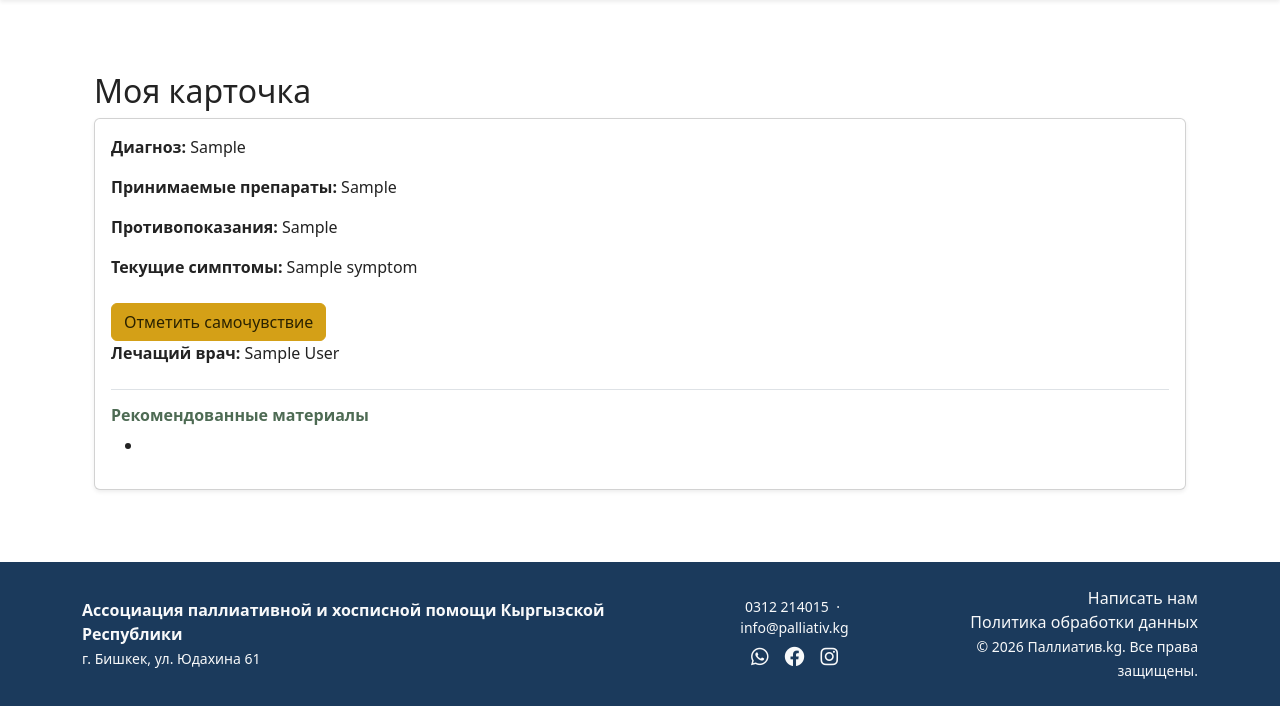
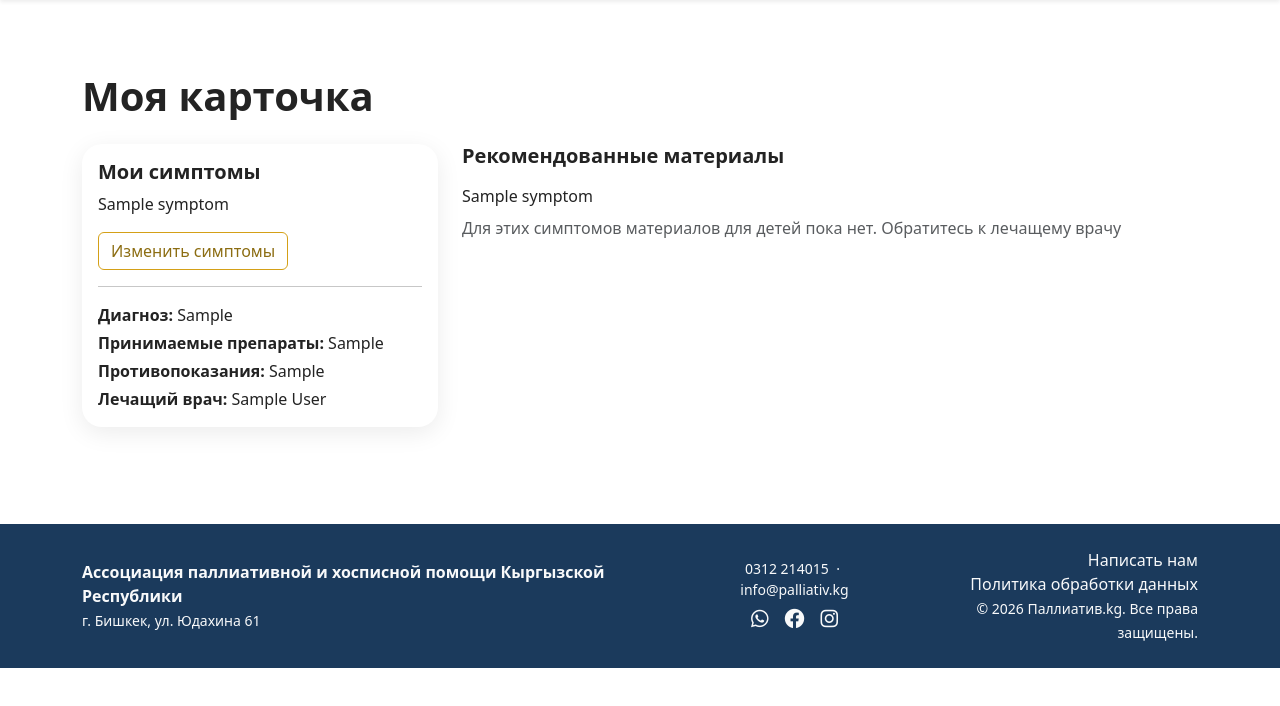
Before and after one commit to ramazantoichuev/palliativ, a Django app: template templates/patients/patient_dashboard.html in a window 1280 px wide. Shown: the part 132-838 px from the top of the page. After the commit the page ends 800 px from the top, so only its background shows below. Run offline with Django 5.2, Linux system fonts and the light colour scheme; the template is opened without the code that fills it: values that come from a table or form of the project are taken from there, others are empty; data comes from the database, SQL or seed files in the repository; tables that the repository leaves empty hold one stand-in row (values such as "Sample post"); parts of the project's set-up code (start-up, migrations or seed data) failed here and were passed over; some libraries are stand-ins or nearby versions.

Commit message:
Ticket 126

```diff
--- a/accounts/admin.py
+++ b/accounts/admin.py
@@ -61,6 +61,8 @@ class BaseUserAdmin(UserAdmin):
 
 @admin.register(PatientProfile)
 class PatientProfileAdmin(admin.ModelAdmin):
+    list_display = ("user", "is_child")
+    list_filter = ("is_child",)
     search_fields = ["user__first_name", "user__last_name", "user__email"]
 
 
--- a/accounts/models.py
+++ b/accounts/models.py
@@ -103,6 +103,7 @@ class PatientProfile(models.Model):
         BaseUser, on_delete=models.CASCADE, related_name="patient_profile"
     )
     diagnosis = models.TextField(_("Диагноз"), blank=True)
+    is_child = models.BooleanField(_("Пациент — ребёнок (до 18 лет)"), default=False)
 
     class Meta:
         verbose_name = _("Пациент")
--- /dev/null
+++ b/patients/matching.py
@@ -0,0 +1,63 @@
+from resources.models.resources import Resource
+
+ALL_AUDIENCES = [
+    Resource.AUDIENCE_SPECIALIST,
+    Resource.AUDIENCE_CAREGIVER,
+    Resource.AUDIENCE_PEDIATRIC,
+]
+
+
+def allowed_audiences(*, for_doctor, is_child):
+    """Врач: specialist + (pediatric | caregiver). Пациент: только свой."""
+    own = Resource.AUDIENCE_PEDIATRIC if is_child else Resource.AUDIENCE_CAREGIVER
+    if for_doctor:
+        return [Resource.AUDIENCE_SPECIALIST, own]
+    return [own]
+
+
+def fetch_resources(symptom_ids, audiences):
+    return list(
+        Resource.objects.filter(
+            symptoms__id__in=symptom_ids, audience__in=audiences
+        )
+        .distinct()
+        .order_by("-created_at")
+        .prefetch_related("symptoms")
+    )
+
+
+def group_resources(symptoms, resources, audiences):
+    """[{"symptom": s, "resources": [...]}, ...]. Материал виден в группе
+    каждого подходящего симптома карточки."""
+    by_symptom = {s.id: [] for s in symptoms}
+    for resource in resources:
+        if resource.audience not in audiences:
+            continue
+        for symptom in resource.symptoms.all():
+            if symptom.id in by_symptom:
+                by_symptom[symptom.id].append(resource)
+    return [{"symptom": s, "resources": by_symptom[s.id]} for s in symptoms]
+
+
+def match_resources(symptoms, *, for_doctor, is_child):
+    symptoms = list(symptoms)
+    if not symptoms:
+        return []
+    audiences = allowed_audiences(for_doctor=for_doctor, is_child=is_child)
+    resources = fetch_resources([s.id for s in symptoms], audiences)
+    return group_resources(symptoms, resources, audiences)
+
+
+def match_for_cards(cards):
+    """Кабинет врача: один запрос материалов на все карточки.
+    Результат кладётся в card._resource_groups."""
+    ids = {s.id for card in cards for s in card.symptoms.all()}
+    resources = fetch_resources(ids, ALL_AUDIENCES) if ids else []
+    for card in cards:
+        audiences = allowed_audiences(
+            for_doctor=True, is_child=card.patient.is_child
+        )
+        card._resource_groups = group_resources(
+            list(card.symptoms.all()), resources, audiences
+        )
+    return cards
--- a/patients/models/patients.py
+++ b/patients/models/patients.py
@@ -2,7 +2,6 @@ from django.db import models
 from django.utils.translation import gettext_lazy as _
 
 from accounts.models import DoctorProfile, PatientProfile
-from resources.models.resources import Resource
 
 
 class Symptom(models.Model):
@@ -46,15 +45,15 @@ class PatientCard(models.Model):
     def __str__(self):
         return f"{self.patient} — {self.diagnosis[:30]}"
 
-    def get_matching_resources(self):
-        if hasattr(self, "_prefetched_matching_resources"):
-            return self._prefetched_matching_resources
+    def get_resource_groups(self):
+        """Материалы по симптомам для пациента (кабинет врача подставляет
+        результат через match_for_cards)."""
+        if hasattr(self, "_resource_groups"):
+            return self._resource_groups
         if not self.pk:
             return []
+        from patients.matching import match_resources
 
-        if "symptoms" in getattr(self, "_prefetched_objects_cache", {}):
-            symptom_ids = [s.id for s in self.symptoms.all()]
-            if not symptom_ids:
-                return Resource.objects.none()
-            return Resource.objects.filter(symptoms__id__in=symptom_ids).distinct()
-        return Resource.objects.filter(symptoms__in=self.symptoms.all()).distinct()
+        return match_resources(
+            self.symptoms.all(), for_doctor=False, is_child=self.patient.is_child
+        )
--- a/resources/models/resources.py
+++ b/resources/models/resources.py
@@ -1,5 +1,5 @@
+import os
 import re
-import os
 
 from django.conf import settings
 from django.core.validators import FileExtensionValidator
@@ -8,10 +8,10 @@ from django.urls import reverse
 from django.utils.text import slugify
 from django.utils.translation import gettext_lazy as _
 from transliterate import translit
-from resources.utils import file_kind
 
 from common.choices import ImageProcessingStatus
 from common.validators import validate_resource_file_size
+from resources.utils import file_kind
 
 
 class Resource(models.Model):
--- a/resources/utils.py
+++ b/resources/utils.py
@@ -1,4 +1,5 @@
 import os
+
 from resources.constants import (
     RESOURCE_SUBCATEGORY_MORE_THRESHOLD,
     RESOURCE_SUBCATEGORY_VISIBLE,
--- a/resources/views.py
+++ b/resources/views.py
@@ -2,16 +2,15 @@ import logging
 import os
 import zipfile
 from io import BytesIO
+from urllib.parse import urlencode
 
 from django.http import Http404, HttpResponse
 from django.shortcuts import get_object_or_404
 from django.views import View
 from django.views.generic import DetailView, ListView
 
-from .constants import RESOURCES_PER_PAGE, RESOURCE_AUDIENCE_CHIPS_MAX
+from .constants import RESOURCE_AUDIENCE_CHIPS_MAX, RESOURCES_PER_PAGE
 from .models.resources import Resource
-
-from urllib.parse import urlencode
 from .utils import split_visible_hidden
 
 logger = logging.getLogger(__name__)
--- /dev/null
+++ b/templates/patients/partials/resource_groups.html
@@ -0,0 +1,26 @@
+{% load i18n %}
+{% for group in groups %}
+<section class="resource-group mb-4">
+    <span class="badge-symptom">{{ group.symptom.name }}</span>
+    {% if group.resources %}
+    <div class="row row-cols-1 row-cols-md-2 g-3 mt-1">
+        {% for resource in group.resources %}
+        <div class="col">
+            <div class="card card-soft card-hover h-100">
+                <div class="card-body">
+                    <span class="badge-audience badge-audience--{{ resource.audience }}">
+                        {% if resource.audience == "pediatric" %}{% translate "Детям" %}{% elif resource.audience == "specialist" %}{% translate "Для специалистов" %}{% else %}{% translate "Ухаживающим" %}{% endif %}
+                    </span>
+                    <h3 class="h6 card-title mt-2 mb-0">
+                        <a href="{{ resource.get_absolute_url }}" class="stretched-link text-decoration-none">{{ resource.title }}</a>
+                    </h3>
+                </div>
+            </div>
+        </div>
+        {% endfor %}
+    </div>
+    {% else %}
+    <p class="text-muted mt-2 mb-0">{{ empty_message }}</p>
+    {% endif %}
+</section>
+{% endfor %}
--- a/templates/patients/patient_dashboard.html
+++ b/templates/patients/patient_dashboard.html
@@ -2,64 +2,53 @@
 {% load i18n %}
 
 {% block content %}
-<div class="container mt-5">
-    <h2>{% translate "Моя карточка" %}</h2>
+<h1 class="page-title cabinet-title fw-bold mb-4">{% translate "Моя карточка" %}</h1>
 
 {% if patient_cards %}
     {% for card in patient_cards %}
-        <div class="card mb-4 shadow-sm">
+    <div class="row g-4 mb-5">
+        <div class="col-lg-4">
+            <div class="card card-soft">
                 <div class="card-body">
-                <p><strong>{% translate "Диагноз" %}:</strong> {{ card.diagnosis }}</p>
-                <p><strong>{% translate "Принимаемые препараты" %}:</strong> {{ card.medications|default:"—" }}</p>
-                <p><strong>{% translate "Противопоказания" %}:</strong> {{ card.contraindications|default:"—" }}</p>
-                <p>
-                    <strong>{% translate "Текущие симптомы" %}:</strong>
+                    <h2 class="h5 cabinet-heading fw-bold">{% translate "Мои симптомы" %}</h2>
+                    <div class="d-flex flex-wrap gap-2 mb-3">
                         {% for symptom in card.symptoms.all %}
-                        {{ symptom.name }}{% if not forloop.last %}, {% endif %}
+                            <span class="badge-symptom">{{ symptom.name }}</span>
                         {% empty %}
-                        {% translate "не указаны" %}
+                            <span class="text-muted">{% translate "Симптомы не указаны." %}</span>
                         {% endfor %}
-                </p>
-
-                <a href="{% url 'patients:symptom_survey' %}" class="btn btn-primary mt-2">
-                    {% translate "Отметить самочувствие" %}
+                    </div>
+                    <a href="{% url 'patients:symptom_survey' %}" class="btn btn-outline-primary">
+                        {% translate "Изменить симптомы" %}
                     </a>
-
+                    <hr>
+                    <p class="mb-1"><strong>{% translate "Диагноз" %}:</strong> {{ card.diagnosis }}</p>
+                    <p class="mb-1"><strong>{% translate "Принимаемые препараты" %}:</strong> {{ card.medications|default:"—" }}</p>
+                    <p class="mb-1"><strong>{% translate "Противопоказания" %}:</strong> {{ card.contraindications|default:"—" }}</p>
                     {% if card.doctor %}
-                <p>
+                    <p class="mb-0">
                         <strong>{% translate "Лечащий врач" %}:</strong>
                         {{ card.doctor.user.first_name }} {{ card.doctor.user.last_name }}
                     </p>
                     {% endif %}
-                <div class="mt-4 pt-3 border-top">
-                    <h6 class="text-success fw-bold">
-                        <i class="bi bi-heart-pulse-fill"></i> {% translate "Рекомендованные материалы" %}
-                    </h6>
-                    <div class="mt-2">
-                        {% with resources=card.get_matching_resources %}
-                        {% if resources %}
-                            <ul>
-                                {% for resource in resources %}
-                                    <li>
-                                        <a href="#">
-                                            {{ resource.title }}
-                                        </a>
-                                    </li>
-                                {% endfor %}
-                            </ul>
-                        {% else %}
-                            <p class="text-muted">
-                                {% if card.symptoms.all %}
-                                    {% translate "Нет подходящих материалов по текущим симптомам." %}
-                                {% else %}
-                                    {% translate "Симптомы не указаны." %}
-                                {% endif %}
-                            </p>
-                        {% endif %}
-                    {% endwith %}
+                </div>
             </div>
         </div>
 
+        <div class="col-lg-8">
+            <h2 class="h5 cabinet-heading fw-bold mb-3">{% translate "Рекомендованные материалы" %}</h2>
+            {% with groups=card.get_resource_groups %}
+                {% if groups %}
+                    {% if card.patient.is_child %}
+                        {% translate "Для этих симптомов материалов для детей пока нет. Обратитесь к лечащему врачу" as empty_msg %}
+                    {% else %}
+                        {% translate "По этому симптому материалов пока нет" as empty_msg %}
+                    {% endif %}
+                    {% include 'patients/partials/resource_groups.html' with groups=groups empty_message=empty_msg %}
+                {% else %}
+                    <p class="text-muted">{% translate "Симптомы не указаны." %}</p>
+                {% endif %}
+            {% endwith %}
         </div>
     </div>
     {% endfor %}
@@ -68,5 +57,4 @@
         <p class="fs-5 mb-0">{% translate "У вас пока нет созданной карточки." %}</p>
     </div>
 {% endif %}
-</div>
 {% endblock %}
```
Also changed, not shown: accounts/forms.py (+26 -1 lines), patients/views.py (+3 -32 lines), resources/tests/test_utils.py (+4 -2 lines), resources/tests/test_views/test_resource_list.py (+2 -1 lines), templates/patients/doctor_dashboard.html (+25 -40 lines), templates/patients/symptom_survey.html (+30 -14 lines), accounts/migrations/0004_patientprofile_is_child.py (added). Lines whose indentation alone changed are shown as unchanged.
